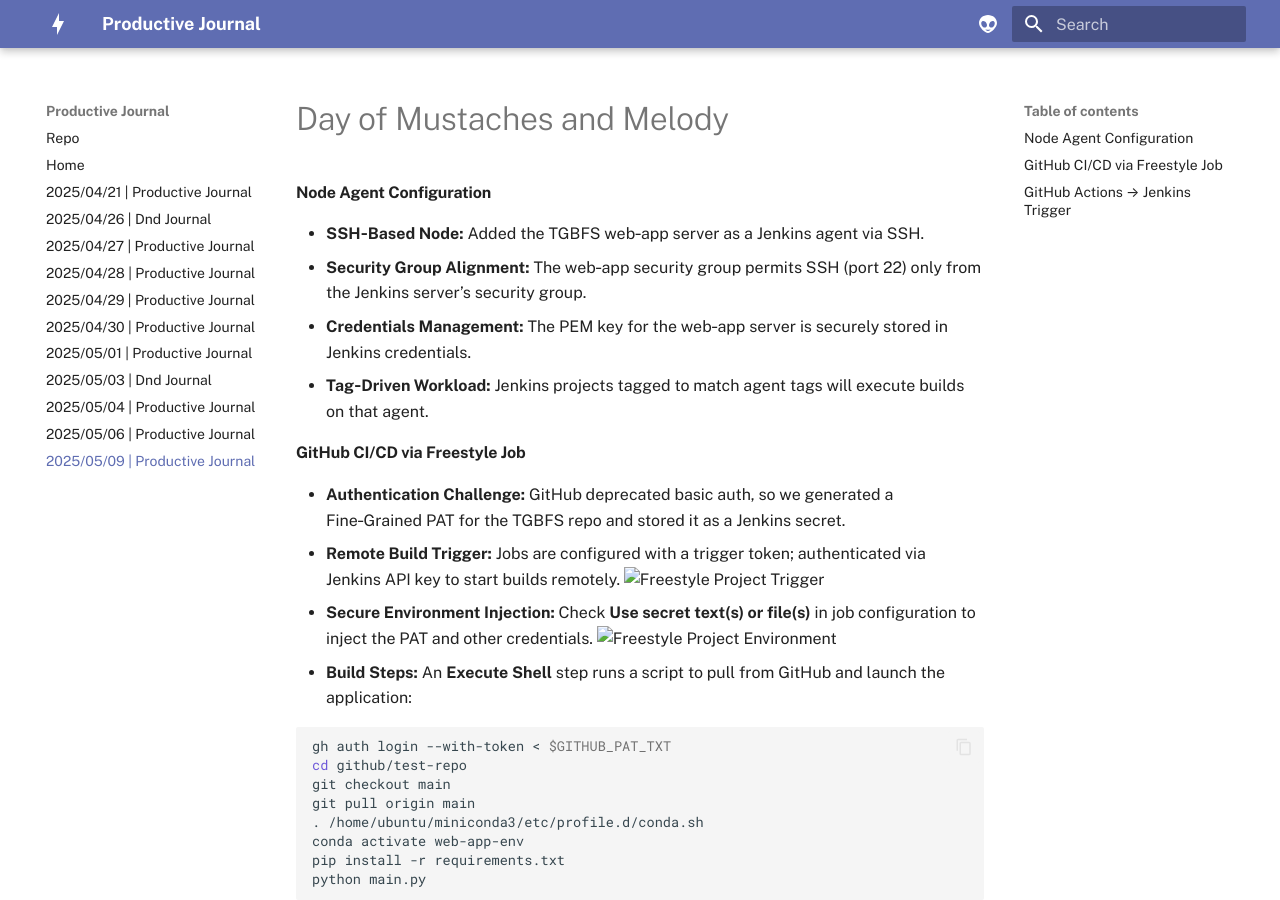
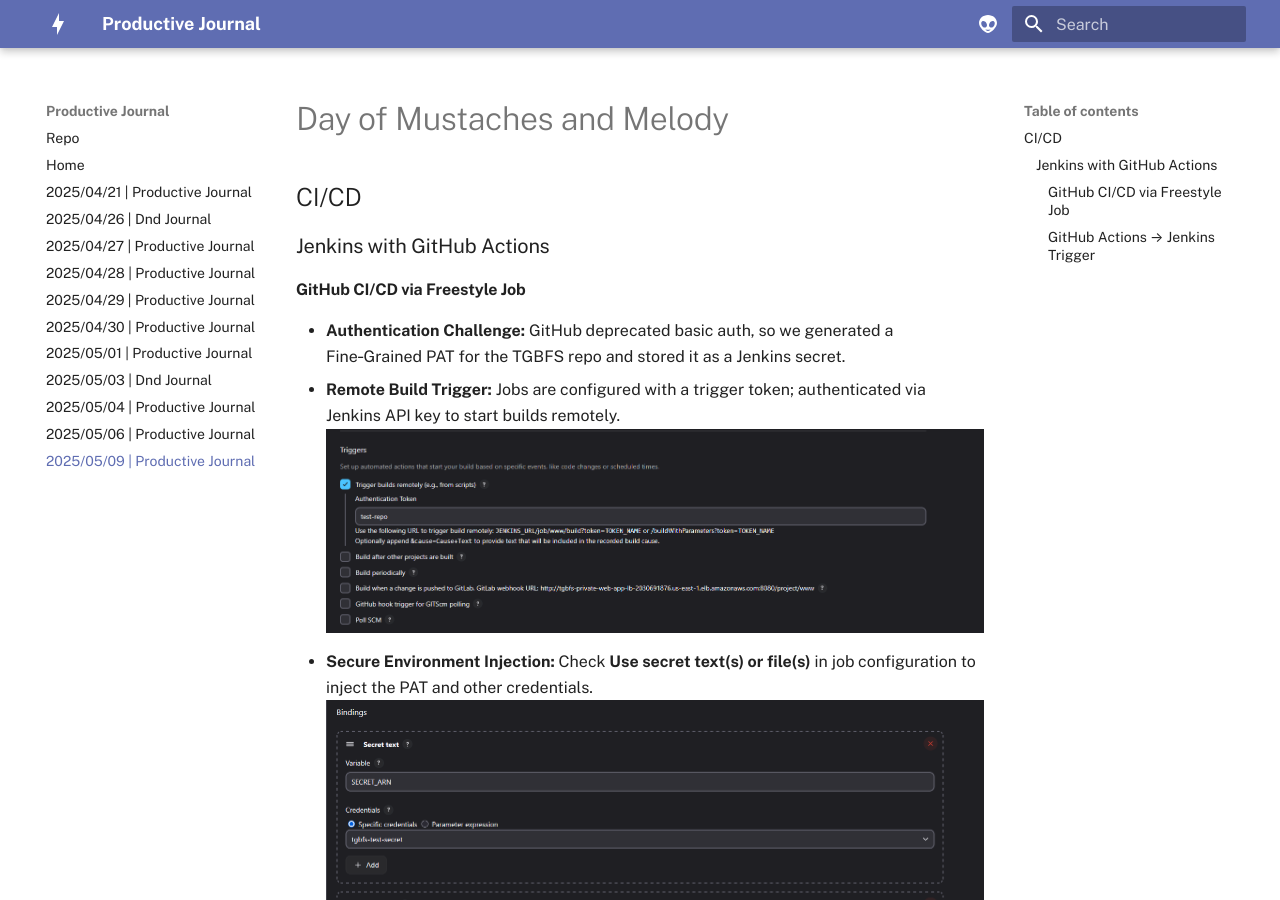
Before and after one commit to scondo-prof/productiveJournal, an MkDocs documentation site: the page built from docs/weeklyProductiveJournal/2025/5/09/dailyProgress.md, in a window 1280 px wide and 900 px high. Built offline with MkDocs 1.6.1 and Material for MkDocs 9.7.7, drawn with Linux system fonts in a browser that asks for light colours.

Commit message:
dev/started to add entry about jenkins

```diff
--- a/docs/weeklyProductiveJournal/2025/5/09/dailyProgress.md
+++ b/docs/weeklyProductiveJournal/2025/5/09/dailyProgress.md
@@ -1,11 +1,8 @@
 # Day of Mustaches and Melody
 
-#### Node Agent Configuration
+## CI/CD
 
-- **SSH‑Based Node:** Added the TGBFS web‑app server as a Jenkins agent via SSH.
-- **Security Group Alignment:** The web‑app security group permits SSH (port 22) only from the Jenkins server’s security group.
-- **Credentials Management:** The PEM key for the web‑app server is securely stored in Jenkins credentials.
-- **Tag‑Driven Workload:** Jenkins projects tagged to match agent tags will execute builds on that agent.
+### Jenkins with GitHub Actions
 
 #### GitHub CI/CD via Freestyle Job
 
```
Also changed, not shown: docs/weeklyProductiveJournal/2025/5/09/assets/jekninsProjectExampleTrigger.png (added), docs/weeklyProductiveJournal/2025/5/09/assets/jenkinsProjectExampleEnvironment.png (added).
